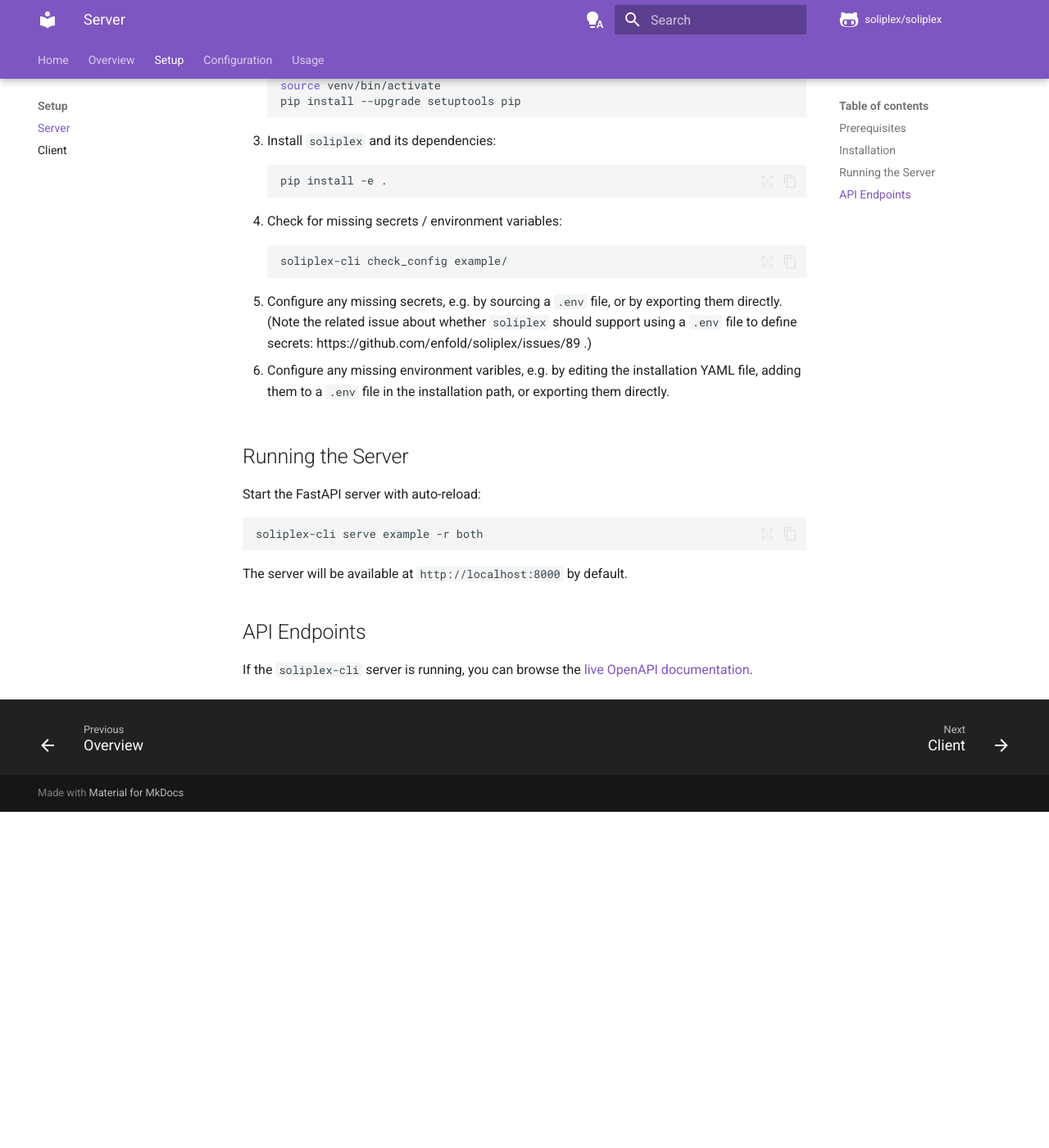
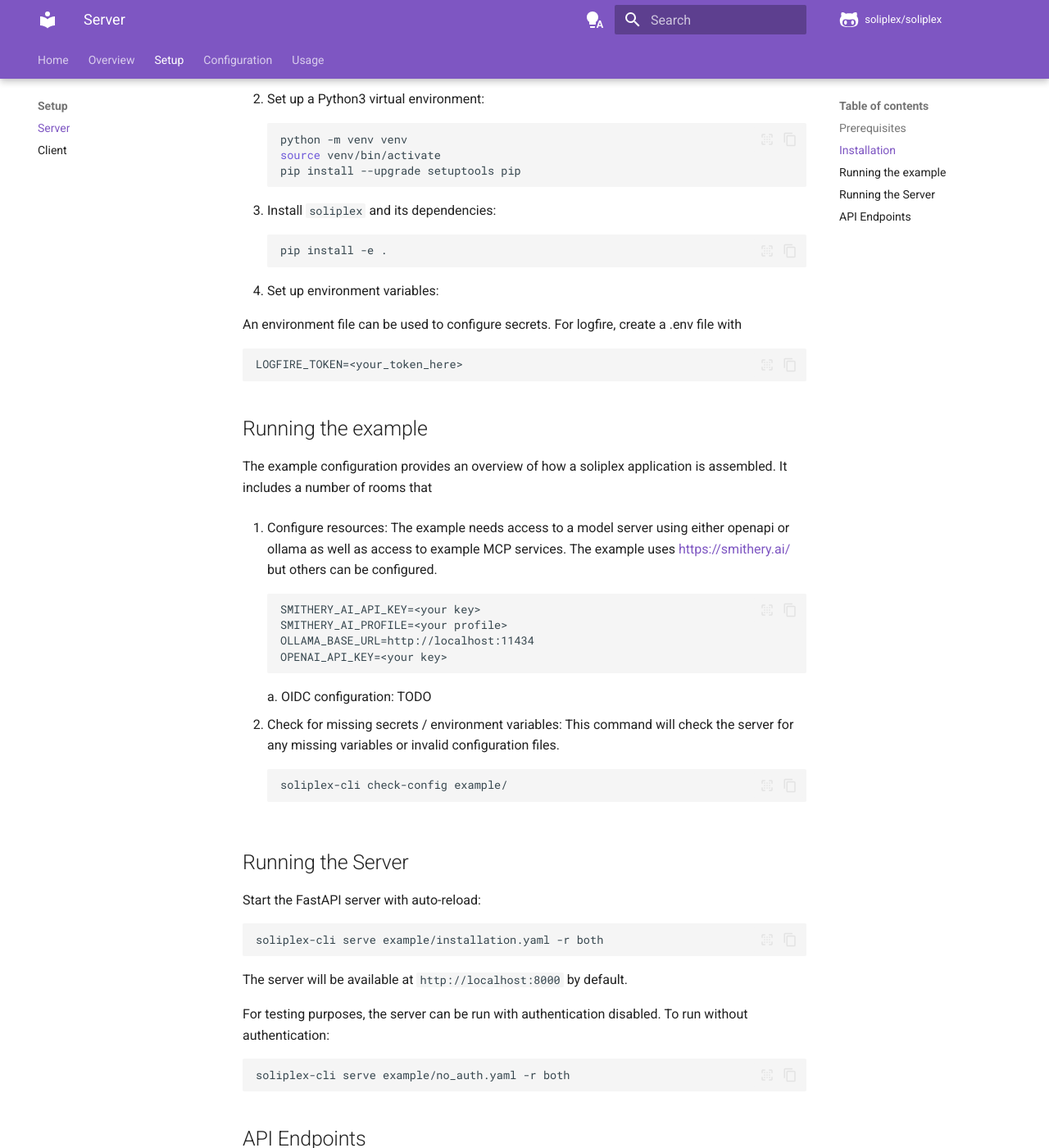
Before and after one commit to Open-Community-Building/soliplex, an MkDocs documentation site: the page built from docs/server.md, in a window 1280 px wide and 1400 px high, scrolled down 661 px. Shown: the whole window at 82% size. Built offline with MkDocs 1.6.1 and Material for MkDocs 9.7.7, drawn with Linux system fonts in a browser that asks for light colours; comment, search, counter and statistics services are not loaded; before the commit the page ends 1651 px from its top, so only the background shows below that; some of the changed text lies outside the part shown.

Commit message:
update server.md with more detailed information

````diff
--- a/docs/server.md
+++ b/docs/server.md
@@ -7,6 +7,7 @@
 
 - Python 3.13+
 - Access to OpenAI API (API key required) or Ollama.
+- Logfire (optional) - A token from logfire ( [https://logfire-us.pydantic.dev/login](https://logfire-us.pydantic.dev/login) ) allows for visibility into the application. (see [ https://logfire.pydantic.dev/docs/integrations/web-frameworks/fastapi/](https://logfire.pydantic.dev/docs/integrations/web-frameworks/fastapi/) for more information)
 
 ## Installation
 
@@ -27,20 +28,34 @@
    ```bash
    pip install -e .
    ```
+4. Set up environment variables:
 
-4. Check for missing secrets / environment variables:
+   An environment file can be used to configure secrets.  For logfire, create a .env file with
+   ```
+   LOGFIRE_TOKEN=<your_token_here>
+   ```
+## Running the example
+
+The example configuration provides an overview of how a soliplex application is assembled.  It includes a number of rooms that
+
+1. Configure resources:
+   The example needs access to a model server using either openapi or ollama as well as access to example MCP services. The example uses [https://smithery.ai/](https://smithery.ai/) but others can be configured.
+   ```
+   SMITHERY_AI_API_KEY=<your key>
+   SMITHERY_AI_PROFILE=<your profile>
+   OLLAMA_BASE_URL=http://localhost:11434
+   OPENAI_API_KEY=<your key>
+   ```
+   a. OIDC configuration:
+   TODO
+
+2. Check for missing secrets / environment variables:
+   This command will check the server for any missing variables or invalid configuration files.
    ```bash
-   soliplex-cli check_config example/
+   soliplex-cli check-config example/
    ```
 
-5. Configure any missing secrets, e.g. by sourcing a `.env` file, or
-   by exporting them directly. (Note the related issue about whether
-   `soliplex` should support using a `.env` file to define secrets:
-   https://github.com/enfold/soliplex/issues/89 .)
 
-6.  Configure any missing environment varibles, e.g. by editing
-    the installation YAML file, adding them to a `.env` file in the
-    installation path, or exporting them directly.
 
 
 ## Running the Server
@@ -48,10 +63,15 @@
 Start the FastAPI server with auto-reload:
 
 ```bash
-soliplex-cli serve example -r both
+soliplex-cli serve example/installation.yaml -r both
 ```
 
 The server will be available at `http://localhost:8000` by default.
+
+For testing purposes, the server can be run with authentication disabled. To run without authentication:
+```bash
+soliplex-cli serve example/no_auth.yaml -r both
+```
 
 ## API Endpoints
 
````
